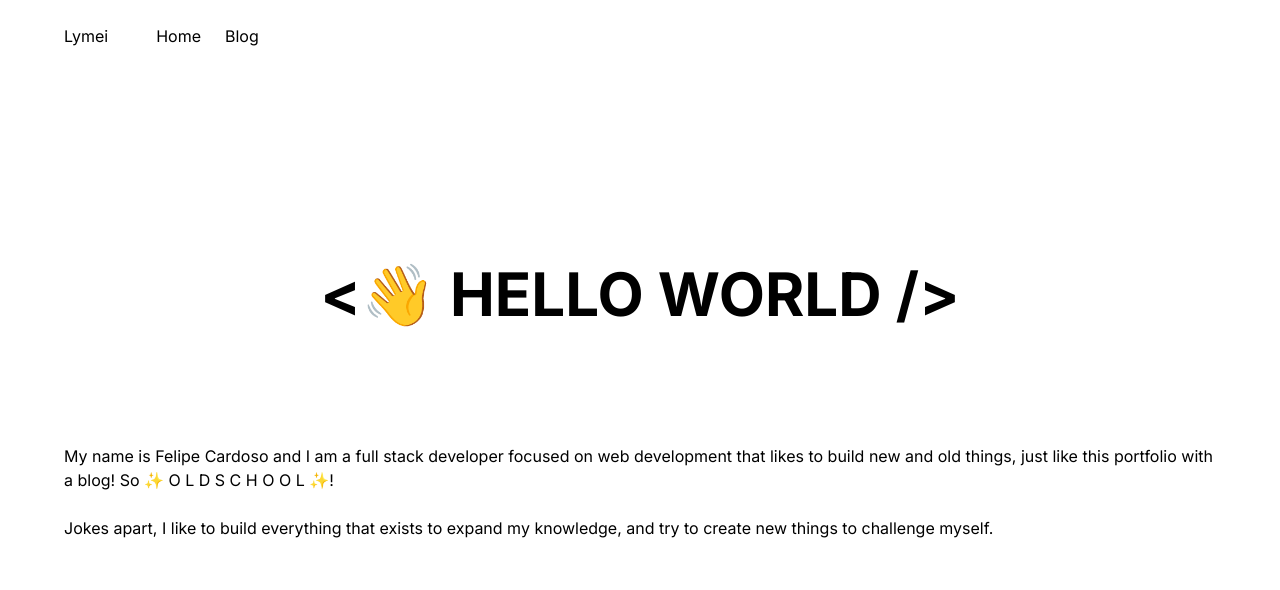
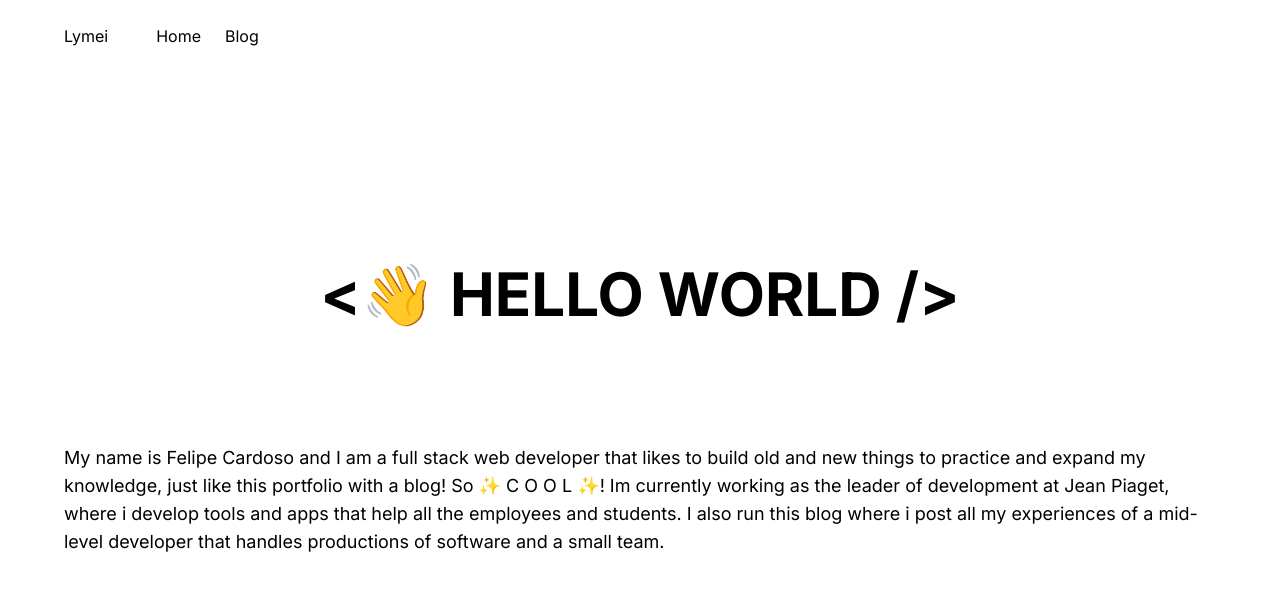
Before and after one commit to imLymei/portfolio-blog, a Next.js app: page / in a window 1280 px wide. Shown: the top 590 px of the page. Built offline with nearby package versions, Linux system fonts and the light colour scheme.

Commit message:
chore: update home page text

```diff
--- a/src/app/page.tsx
+++ b/src/app/page.tsx
@@ -1,17 +1,17 @@
 export default function Home() {
   return (
-    <section className="flex flex-col gap-6">
+    <section className="flex flex-col gap-6 text-lg">
       <h1 className="py-24 text-center text-6xl font-bold">
         {"<👋 HELLO WORLD />"}
       </h1>
       <p>
-        My name is Felipe Cardoso and I am a full stack developer focused on web
-        development that likes to build new and old things, just like this
-        portfolio with a blog! So <span>✨ O L D S C H O O L ✨</span>!
-      </p>
-      <p>
-        Jokes apart, I like to build everything that exists to expand my
-        knowledge, and try to create new things to challenge myself.
+        My name is Felipe Cardoso and I am a full stack web developer that likes
+        to build old and new things to practice and expand my knowledge, just
+        like this portfolio with a blog! So ✨ C O O L ✨! Im currently working
+        as the leader of development at Jean Piaget, where i develop tools and
+        apps that help all the employees and students. I also run this blog
+        where i post all my experiences of a mid-level developer that handles
+        productions of software and a small team.
       </p>
     </section>
   );
```
